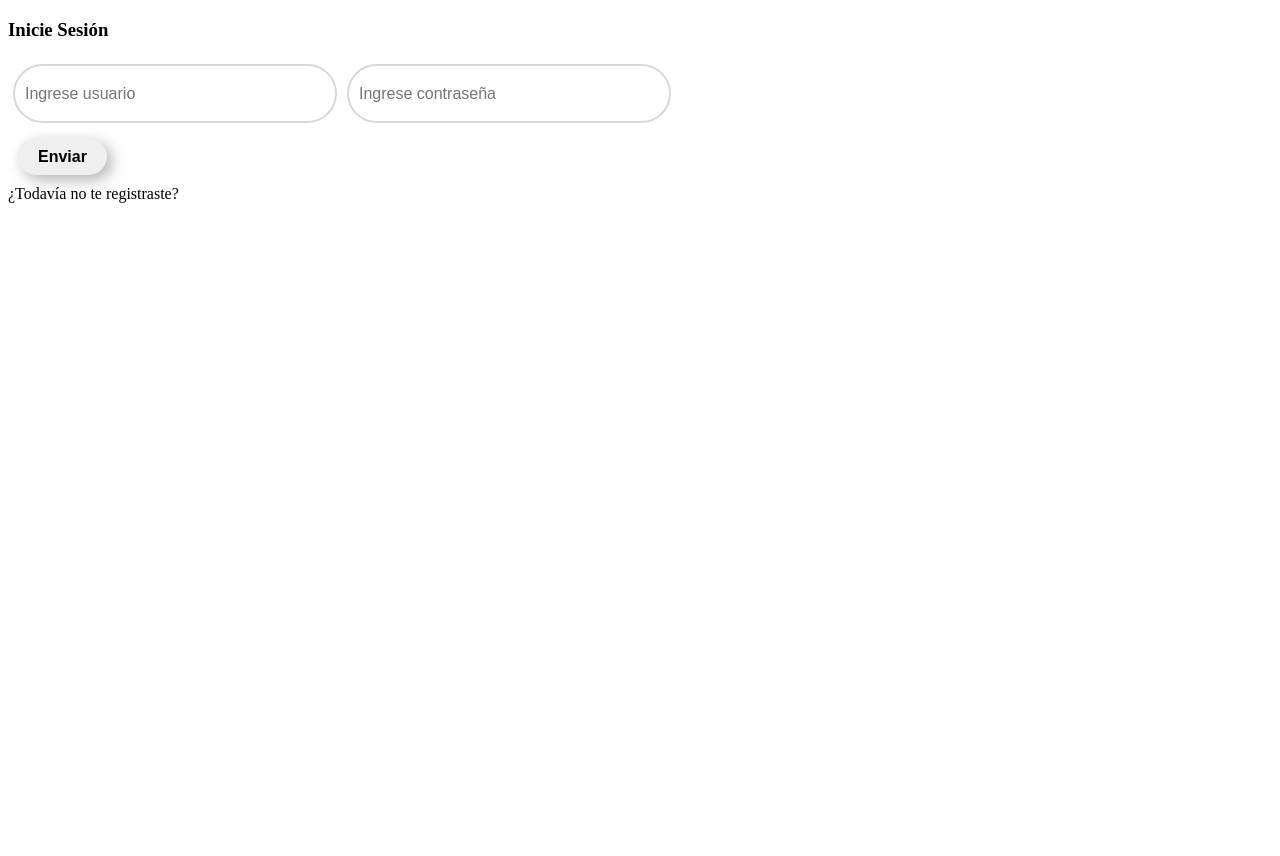
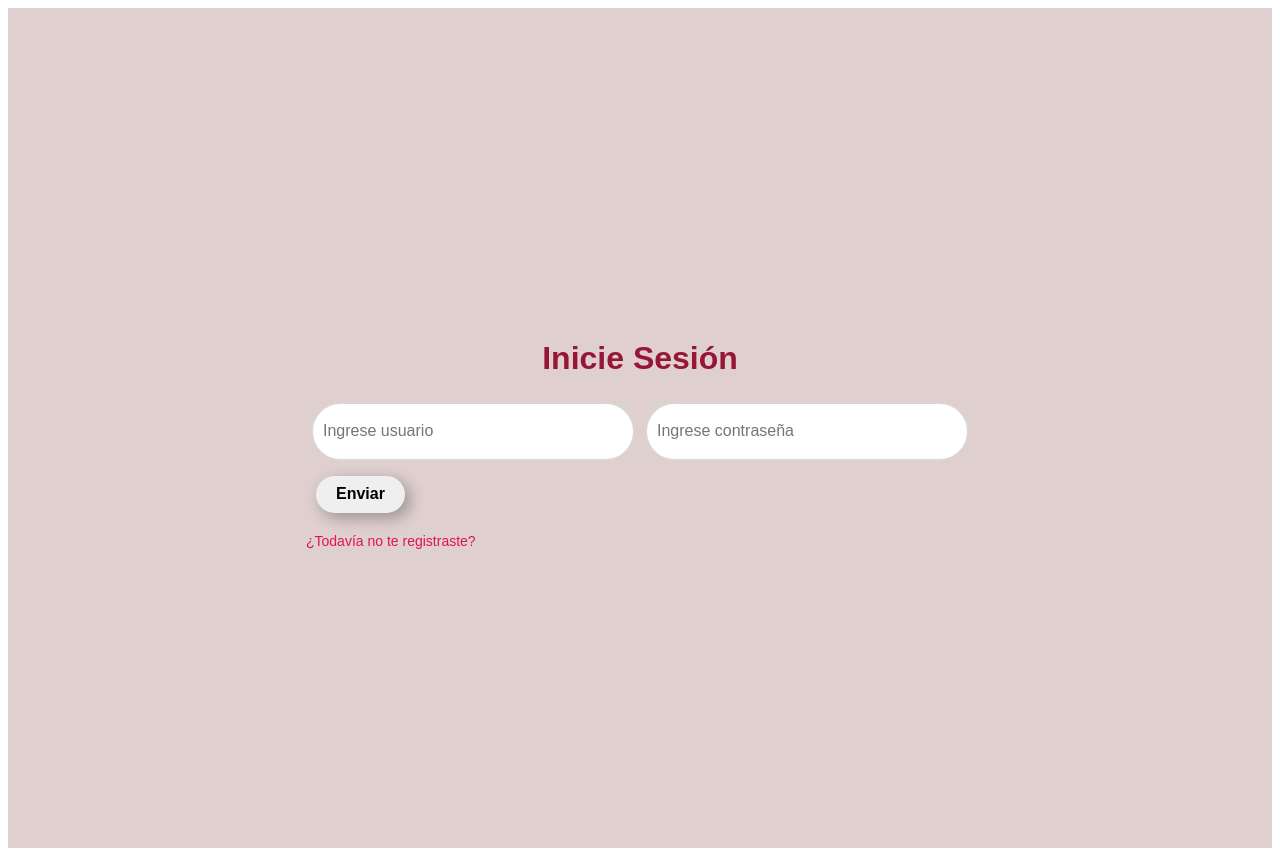
Before and after one commit to PioIX/2024-TPFinal-G18, a Next.js app in the folder frontend/: page / in a window 1280 px wide. Before the commit the page ends 800 px from the top, so only its background shows below. Built offline with nearby package versions, Linux system fonts and the light colour scheme.

Commit message:
aaa
sada

```diff
--- a/frontend/src/app/page.js
+++ b/frontend/src/app/page.js
@@ -4,6 +4,7 @@ import Login from "@/components/Login";
 import Register from "@/components/Register";
 import { useRouter } from "next/navigation";
 import { useState } from "react";
+import styles from "@/app/page.module.css";
 
 
 export default function loginPage() {
@@ -64,25 +65,21 @@ export default function loginPage() {
         }
     }
 
-    return(
-    <div>
-        {
-            loginMode == true &&
-            <>
-                <h3>Inicie Sesión</h3>
-                <Login onClick={handleLogin} onChange={handleInputs}></Login>
-                <a onClick={() => setLoginMode(false)}>¿Todavía no te registraste?</a>
-            </>
-        }
-        {
-            loginMode == false &&
-            <>
-                <h3>Regístrese</h3>
-                <Register onClick={handleRegister} onChange={handleInputs}></Register>
-                <a onClick={() => setLoginMode(true)}>¿Ya estás registrado? Incia sesión</a>
-            </>
-        }
-
-    </div>
-    )
-}
+    return (
+        <div className={styles.container}>
+          {loginMode ? (
+            <div className={styles.loginContainer}>
+              <h3 className={styles.heading}>Inicie Sesión</h3>
+              <Login onClick={handleLogin} onChange={handleInputs} />
+              <a className={styles.link} onClick={() => setLoginMode(false)}>¿Todavía no te registraste?</a>
+            </div>
+          ) : (
+            <div className={styles.registerContainer}>
+              <h3 className={styles.heading}>Regístrese</h3>
+              <Register onClick={handleRegister} onChange={handleInputs} />
+              <a className={styles.link} onClick={() => setLoginMode(true)}>¿Ya estás registrado? Inicia sesión</a>
+            </div>
+          )}
+        </div>
+      );
+    }
--- /dev/null
+++ b/frontend/src/app/page.module.css
@@ -0,0 +1,110 @@
+/* Main container */
+.container {
+    display: flex;
+    justify-content: center;
+    align-items: center;
+    height: 100vh;
+    font-family: 'Montserrat', sans-serif; /* Modern and sleek font */
+    background-color: #dfcfcf; /* Deep black background for luxury */
+    padding: 20px;
+}
+
+/* Heading Styles */
+.heading {
+    font-size: 32px;
+    color: #971636; /* Bold, soft pink for heading */
+    margin-bottom: 20px;
+    text-align: center;
+    font-weight: 700; /* Strong weight for modern look */
+}
+
+/* Links */
+.link {
+    text-decoration: none;
+    color: #df1648; /* Wine red color for links */
+    cursor: pointer;
+    font-size: 14px;
+    margin-top: 10px;
+    font-weight: 500;
+    transition: color 0.3s ease;
+}
+
+.link:hover {
+    color: #7e0624; /* Slightly darker wine red on hover */
+}
+
+/* Form Styles */
+.input {
+    width: 100%;
+    padding: 14px;
+    margin: 12px 0;
+    border: 1px solid #333; /* Dark border to match the overall aesthetic */
+    border-radius: 5px;
+    font-size: 16px;
+    background-color: #222222; /* Dark gray for input background */
+    color: #fff; /* White text for contrast */
+    transition: border-color 0.3s ease, box-shadow 0.3s ease;
+}
+
+.input:focus {
+    outline: none;
+    border-color: #7e0624; /* Pink on focus */
+    box-shadow: 0 0 8px rgba(255, 79, 123, 0.5);
+}
+
+/* Button Styles */
+.button {
+    width: 100%;
+    padding: 14px;
+    background-color: #7e0624; /* Soft pink for button */
+    color: white;
+    font-size: 16px;
+    border: none;
+    border-radius: 5px;
+    cursor: pointer;
+    transition: background-color 0.3s ease, box-shadow 0.3s ease;
+    font-weight: 600;
+}
+
+.button:hover {
+    background-color: #7e0624; /* Wine red on hover */
+    box-shadow: 0 4px 10px rgba(0, 0, 0, 0.2);
+}
+
+/* Login/Register Form Container */
+.formContainer {
+    max-width: 420px;
+    width: 100%;
+    background-color: #333333; /* Dark background for form container */
+    padding: 30px;
+    border-radius: 10px;
+    box-shadow: 0 6px 12px rgba(0, 0, 0, 0.1); /* Depth from shadows */
+    text-align: center;
+}
+
+/* Active form container (Login/Register) */
+.loginContainer,
+.registerContainer {
+    display: flex;
+    flex-direction: column;
+    justify-content: center;
+}
+
+/* Small device adjustments */
+@media (max-width: 600px) {
+    .heading {
+        font-size: 28px;
+    }
+
+    .formContainer {
+        padding: 20px;
+    }
+
+    .input {
+        font-size: 14px;
+    }
+
+    .button {
+        font-size: 14px;
+    }
+}
--- a/frontend/src/components/Clientes.js
+++ b/frontend/src/components/Clientes.js
@@ -13,7 +13,8 @@ export default function Cliente({
     slideOut,
     showDialogue,
     timeLeft,
-    onClientClick
+    onClientClick,
+    esPolicia
 }) {
     if (!showImage) return null;
 
```
Also changed, not shown: frontend/src/app/pages/Soldati/mostrador/page.js (+3 -11 lines), frontend/src/app/test/page.js (+142 -8 lines), frontend/public/escenarios/mostradores/SOLDATI.png.
